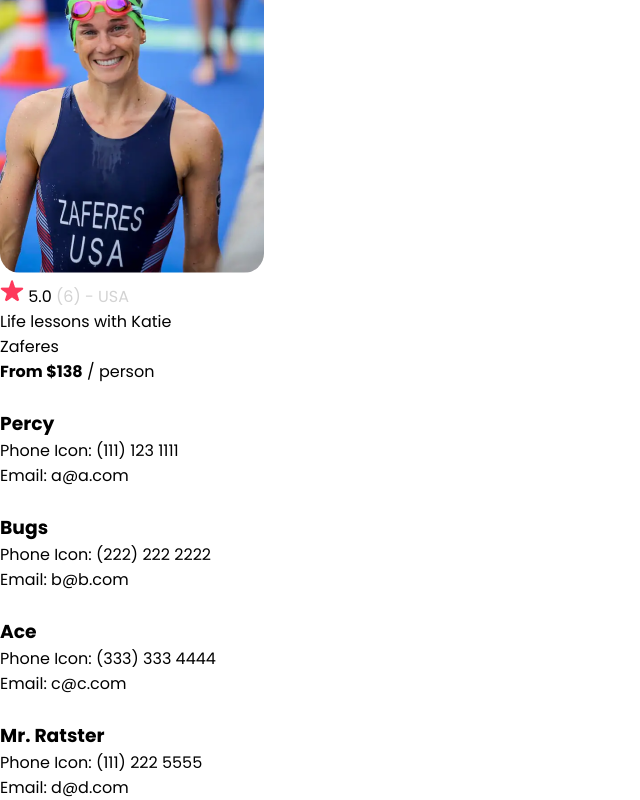
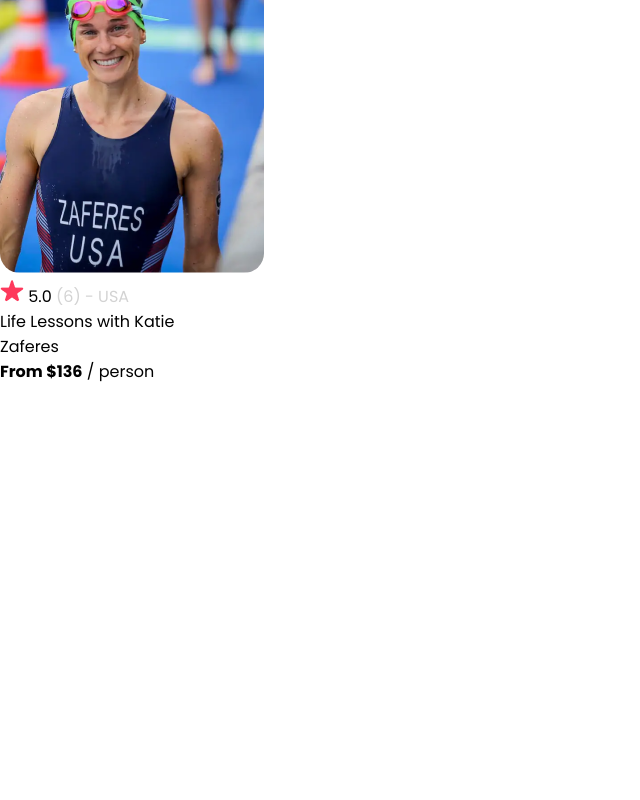
Before and after one commit to AlasdairWallaceMackie/airbnb-clone, a React (Create React App) app: page / in a window 1280 px wide. Shown: the part 1012-1812 px from the top of the page, without its empty margins (0-640 px from the left). After the commit the page ends 1396 px from the top, so only its background shows below. Built offline with nearby package versions, Linux system fonts and the light colour scheme.

Commit message:
Using props instead of hard-coded data

```diff
--- a/src/App.js
+++ b/src/App.js
@@ -8,8 +8,15 @@
         <div>
             <Navbar/>
             <Hero/>
-            <Card/>
-            <Contacts/>
+            <Card
+                img = "katie-zaferes.png"
+                rating = "5.0"
+                reviewCount = {6}
+                country = "USA"
+                title = "Life Lessons with Katie Zaferes"
+                price = {136}
+            />
+            {/* <Contacts/> */}
         </div>
     )
 }
--- a/src/components/Card.js
+++ b/src/components/Card.js
@@ -1,14 +1,14 @@
-import Picture from "../img/katie-zaferes.png"
 import Star from "../img/star.png"
 
-export default function Card(){
+export default function Card(props){
     return(
         <div className="card">
-            <img src={Picture}></img>
+            <img src={require(`../img/${props.img}`)}></img>
+            {/* <img src={Picture}></img> */}
             <br></br>
-            <span><img src={Star}></img> 5.0 <span className="text-light align-middle">(6) - USA</span></span>
-            <p>Life lessons with Katie Zaferes</p>
-            <p><strong>From $138</strong> / person</p>
+            <span><img src={Star}></img> {props.rating} <span className="text-light align-middle">({props.reviewCount}) - {props.country}</span></span>
+            <p>{props.title}</p>
+            <p><strong>From ${props.price}</strong> / person</p>
         </div>
     )
 }
--- a/src/components/ContactCard.js
+++ b/src/components/ContactCard.js
@@ -1,11 +1,11 @@
-export default function ContactCard(props){
+export default function ContactCard({name, img, phone, email}){
     return(
         <div className="contact-card">
             <img/>
-            <h3>{props.name}</h3>
+            <h3>{name}</h3>
             <div className="info-group">
-                <p>Phone Icon: {props.phone}</p>
-                <p>Email: {props.email}</p>
+                <p>Phone Icon: {phone}</p>
+                <p>Email: {email}</p>
             </div>
         </div>
     )
```
